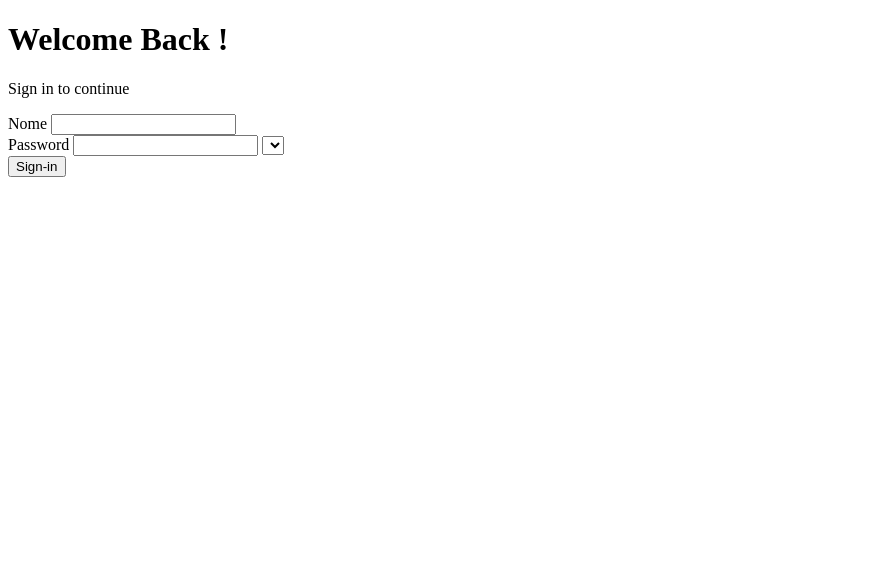
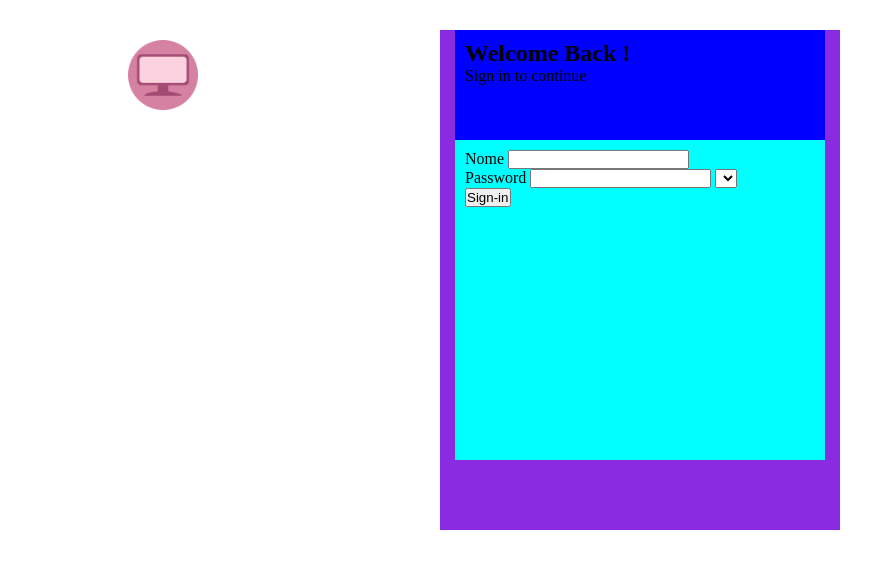
Before and after one commit to carinanv/Tarefa---Login, a plain HTML site: page index.html in a window 1280 px wide. Shown: the whole page, without its empty margins (0-895 px from the left). Drawn offline with Linux system fonts and the light colour scheme.

Commit message:
atualização login

```diff
--- a/index.html
+++ b/index.html
@@ -4,8 +4,10 @@
     <meta charset="UTF-8">
     <meta name="viewport" content="width=device-width, initial-scale=1.0">
     <title>Login</title>
+    <link rel="stylesheet" href="style.css">
 </head>
 <body>
+    <section>
     <!-- Inicio Cabeçalho formulário -->
     <header>
         <!-- Img -->
@@ -15,7 +17,6 @@
     <!-- Fim Cabeçalho formulário -->
      <!-- Inicio divisória redonda com img -->
     <div id="bola">
-        <!-- Img -->
      <!-- Fim divisória redonda com img  -->
     </div>
     <!-- Inicio conteúdo principal -->
@@ -46,5 +47,6 @@
         <!-- Fim formulário -->
     </main>
     <!-- Fim conteúdo principal -->
+</section>
 </body>
 </html>
--- a/style.css
+++ b/style.css
@@ -0,0 +1,48 @@
+@charset "UTF-8";
+
+* {
+    margin: 0px;
+    padding: 0px;
+}
+
+html, body {
+    min-height: 100vh;
+    background-color: white;
+}
+
+section {
+    background-color: blueviolet;
+    height: 500px;
+    width: 400px;
+    margin: 30px auto 30px auto;
+
+}
+
+header {
+    background-color: blue;
+    height: 90px;
+    width: 350px;
+    padding: 10px;
+    margin: auto;
+}
+
+div#bola {
+    background-image: url('sections/img1.png');
+    background-size: 100% 100%;
+    border-radius: 30px;
+
+    position: absolute;
+    height: 70px;
+    width: 70px;
+
+    left: 10%;
+    top: 5%;
+}
+
+main {
+    background-color: aqua;
+    height: 300px;
+    width: 350px;
+    padding: 10px;
+    margin: auto;
+}
```
